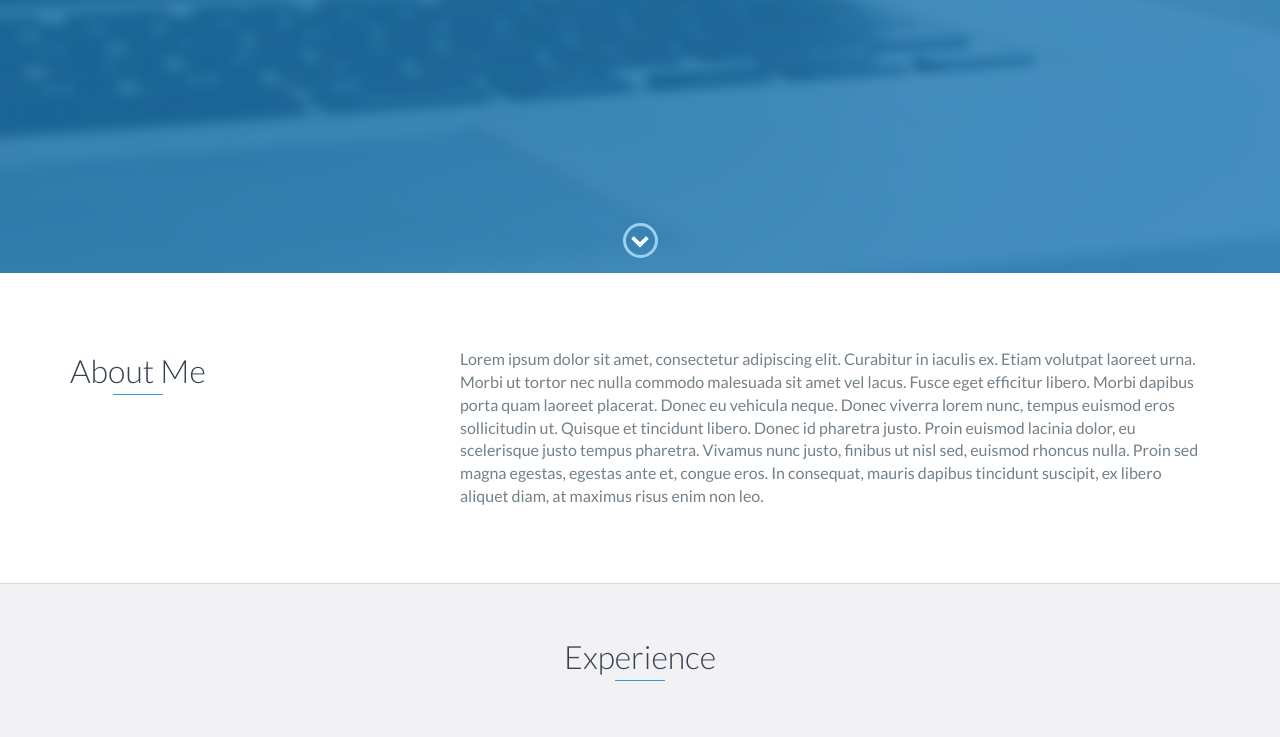
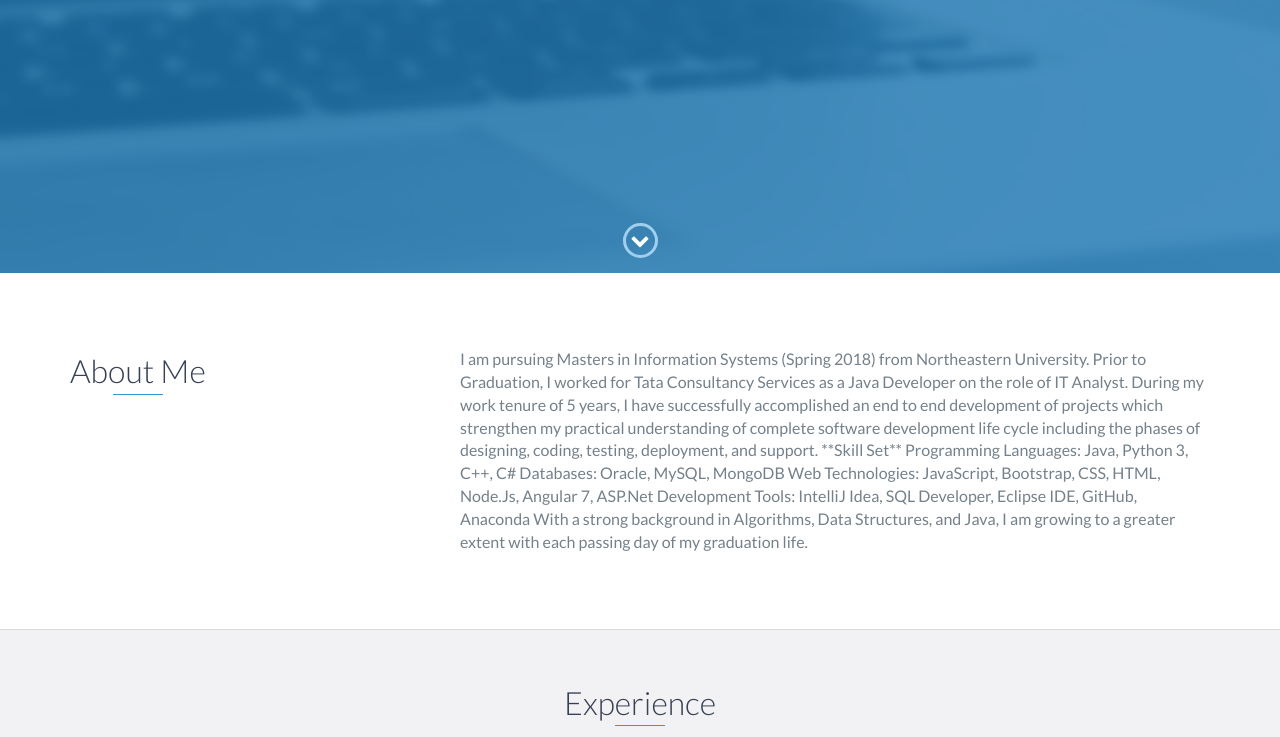
Before and after one commit to ankit08015/ankit08015.github.io, a plain HTML site: page index.html in a window 1280 px wide. Shown: the part 527-1264 px from the top of the page. Drawn offline with nearby package versions, Linux system fonts and the light colour scheme.

Commit message:
Update index.html

```diff
--- a/index.html
+++ b/index.html
@@ -73,9 +73,20 @@
                 </div>
                 <div class="col-md-8">
                     <p>
-                        Lorem ipsum dolor sit amet, consectetur adipiscing elit. Curabitur in iaculis ex. Etiam volutpat laoreet urna. Morbi ut tortor nec nulla commodo malesuada sit amet vel lacus. Fusce eget efficitur libero. Morbi dapibus porta quam laoreet placerat. Donec
-                        eu vehicula neque. Donec viverra lorem nunc, tempus euismod eros sollicitudin ut. Quisque et tincidunt libero. Donec id pharetra justo. Proin euismod lacinia dolor, eu scelerisque justo tempus pharetra. Vivamus nunc justo, finibus
-                        ut nisl sed, euismod rhoncus nulla. Proin sed magna egestas, egestas ante et, congue eros. In consequat, mauris dapibus tincidunt suscipit, ex libero aliquet diam, at maximus risus enim non leo.
+                            I am pursuing Masters in Information Systems (Spring 2018) from Northeastern University.
+
+
+                            Prior to Graduation, I worked for Tata Consultancy Services as a Java Developer on the role of IT Analyst. During my work tenure of 5 years, I have successfully accomplished an end to end development of projects which strengthen my practical understanding of complete software development life cycle including the phases of designing, coding, testing, deployment, and support.
+
+                            **Skill Set**
+
+                            Programming Languages: Java, Python 3, C++, C#
+                            Databases: Oracle, MySQL, MongoDB
+                            Web Technologies: JavaScript, Bootstrap, CSS, HTML, Node.Js, Angular 7, ASP.Net
+                            Development Tools: IntelliJ Idea, SQL Developer, Eclipse IDE, GitHub, Anaconda
+
+
+                            With a strong background in Algorithms, Data Structures, and Java, I am growing to a greater extent with each passing day of my graduation life.
                     </p>
                 </div>
             </div>
```
